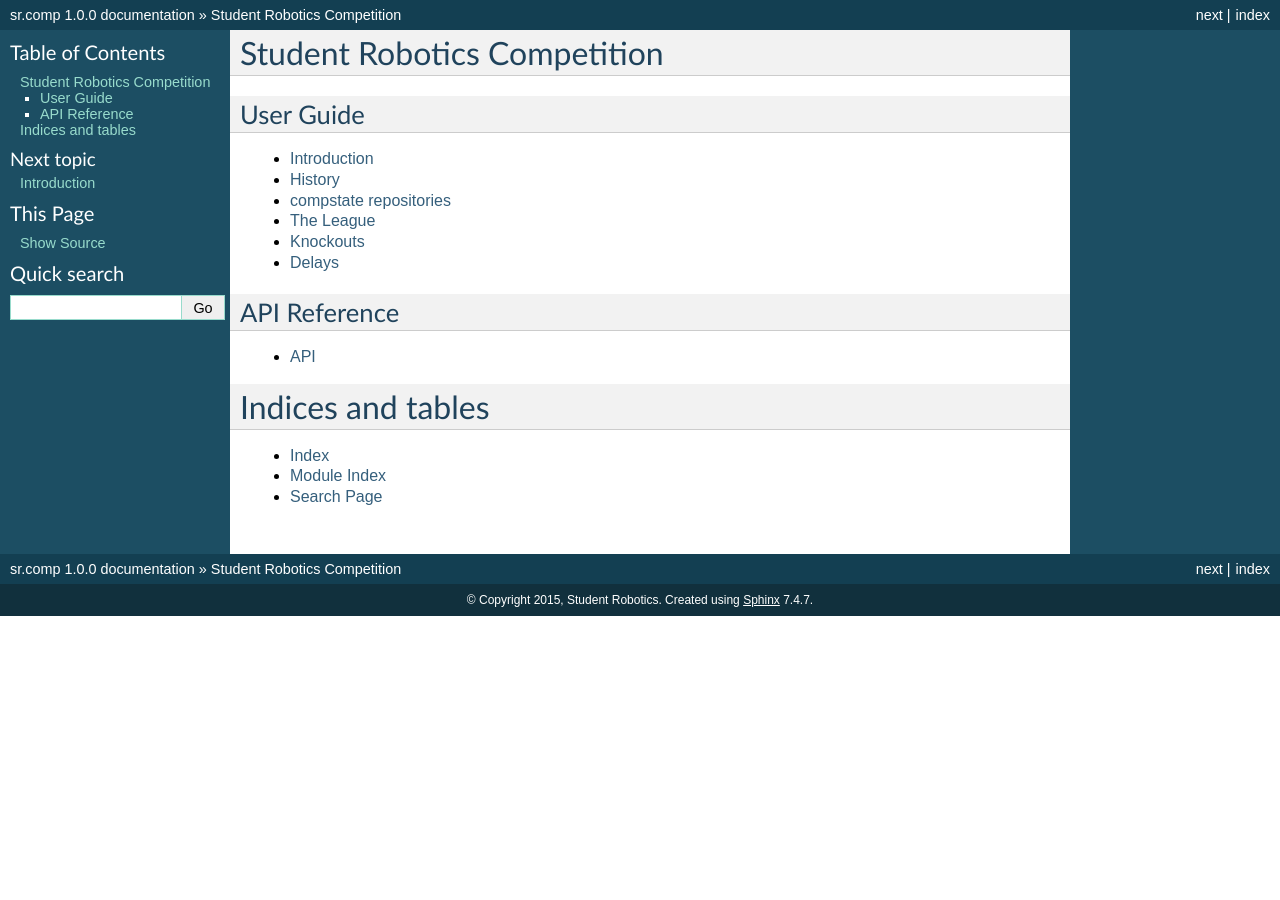
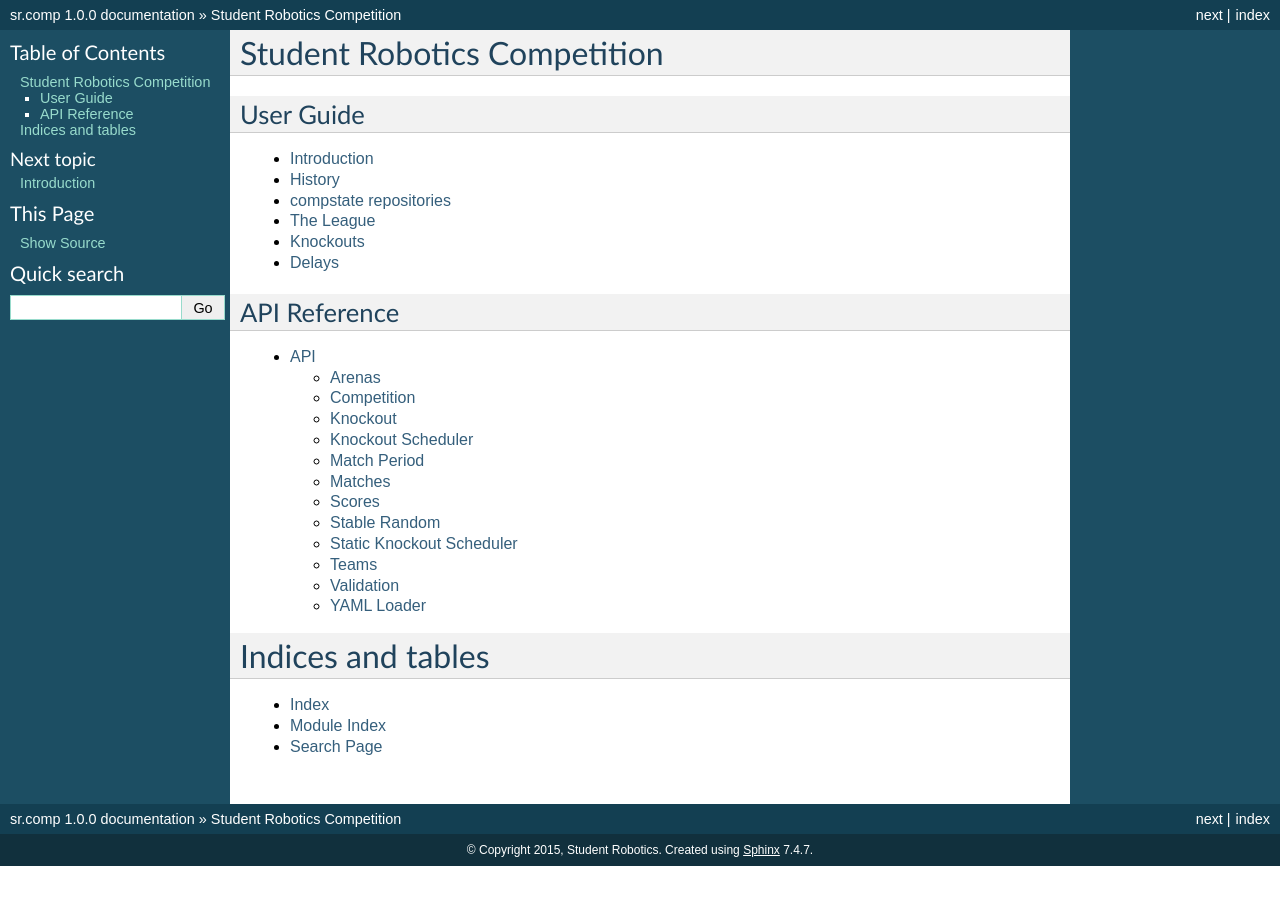
Before and after one commit to srobo-legacy/comp-srcomp, a Sphinx documentation site: the page built from docs/index.rst, in a window 1280 px wide. Built offline with Sphinx 7.4.7, drawn with Linux system fonts in a browser that asks for light colours; part of the change alters nothing that is shown.

```diff
--- a/docs/api.rst
+++ b/docs/api.rst
@@ -5,3 +5,99 @@ API
     :members:
     :undoc-members:
     :show-inheritance:
+
+Arenas
+------
+
+.. automodule:: sr.comp.arenas
+    :members:
+    :undoc-members:
+    :show-inheritance:
+
+Competition
+-----------
+
+.. automodule:: sr.comp.comp
+    :members:
+    :undoc-members:
+    :show-inheritance:
+
+Knockout
+--------
+
+.. automodule:: sr.comp.knockout
+    :members:
+    :undoc-members:
+    :show-inheritance:
+
+Knockout Scheduler
+------------------
+
+.. automodule:: sr.comp.knockout_scheduler
+    :members:
+    :undoc-members:
+    :show-inheritance:
+
+Match Period
+------------
+
+.. automodule:: sr.comp.match_period
+    :members:
+    :undoc-members:
+    :show-inheritance:
+
+Matches
+-------
+
+.. automodule:: sr.comp.matches
+    :members:
+    :undoc-members:
+    :show-inheritance:
+
+Scores
+------
+
+.. automodule:: sr.comp.scores
+    :members:
+    :undoc-members:
+    :show-inheritance:
+
+Stable Random
+-------------
+
+.. automodule:: sr.comp.stable_random
+    :members:
+    :undoc-members:
+    :show-inheritance:
+
+Static Knockout Scheduler
+-------------------------
+
+.. automodule:: sr.comp.static_knockout_scheduler
+    :members:
+    :undoc-members:
+    :show-inheritance:
+
+Teams
+-----
+
+.. automodule:: sr.comp.teams
+    :members:
+    :undoc-members:
+    :show-inheritance:
+
+Validation
+----------
+
+.. automodule:: sr.comp.validation
+    :members:
+    :undoc-members:
+    :show-inheritance:
+
+YAML Loader
+-----------
+
+.. automodule:: sr.comp.yaml_loader
+    :members:
+    :undoc-members:
+    :show-inheritance:
```
